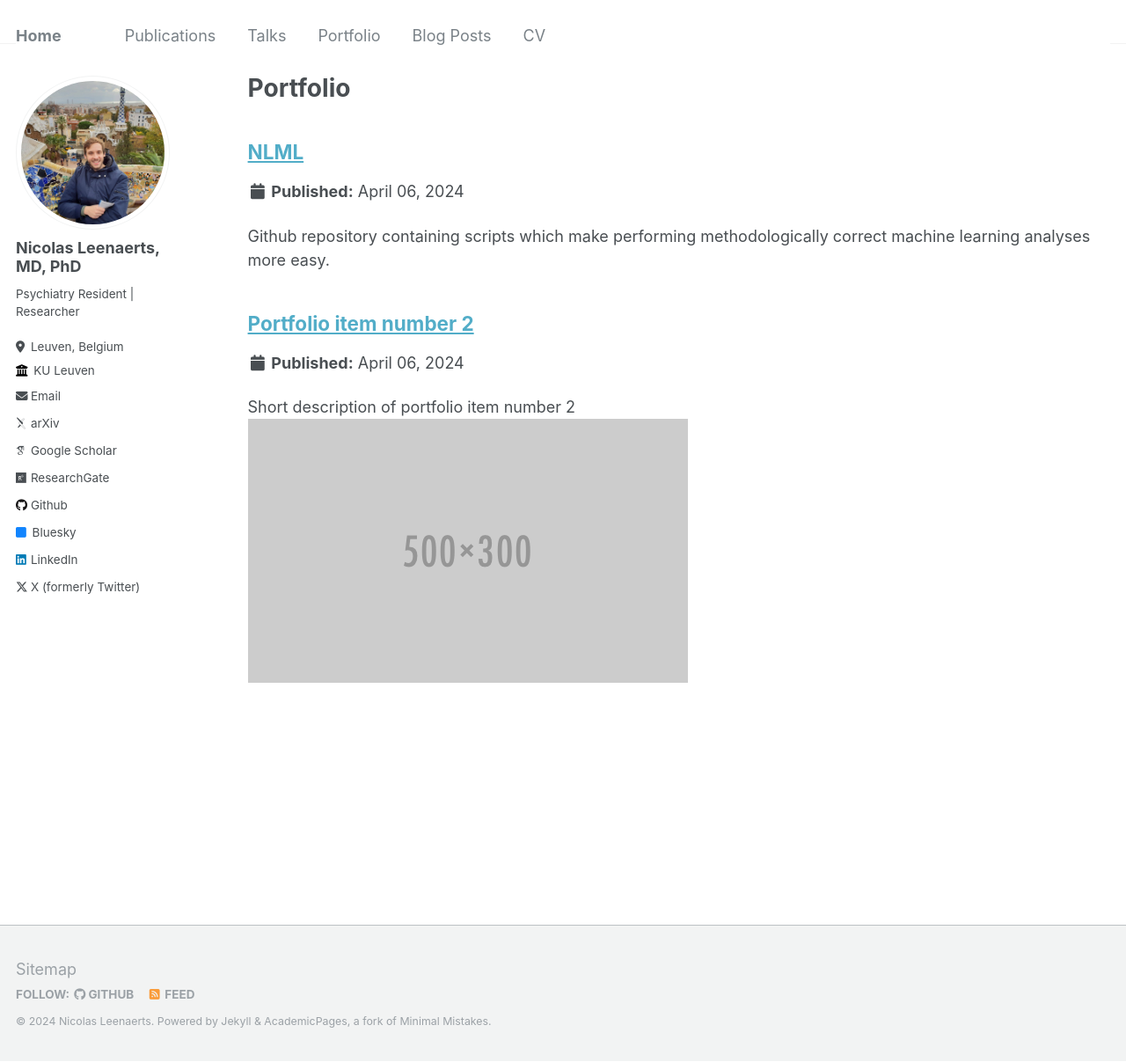
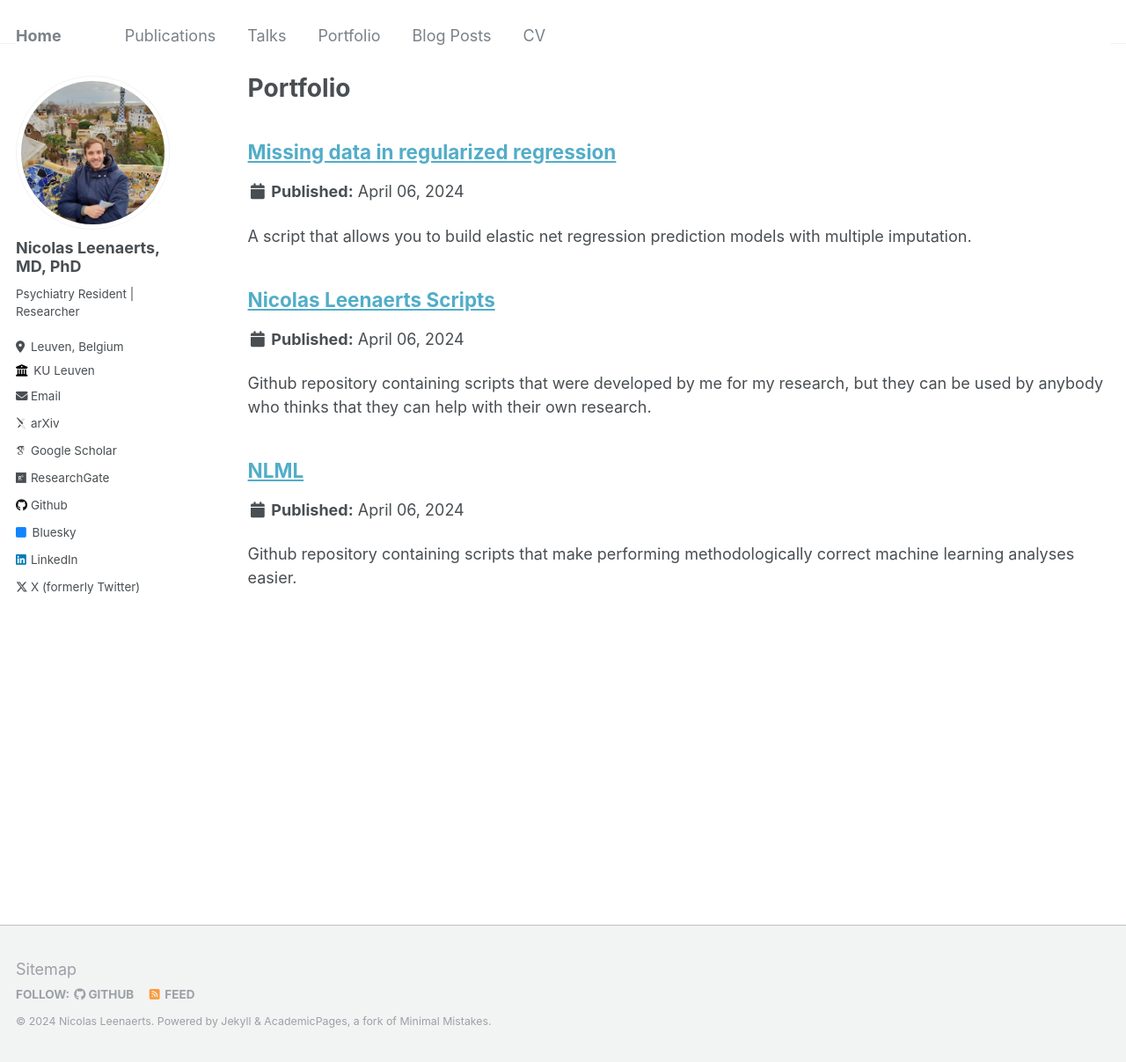
Before and after one commit to nicolasleenaerts/nicolasleenaerts.github.io, a Jekyll site: the page built from _pages/portfolio.html, in a window 1280 px wide and 1207 px high. Shown: the whole window at 88% size. Built offline with Jekyll 4.4.1, drawn with Linux system fonts in a browser that asks for light colours; some web fonts are replaced.

Commit message:
Update projects

```diff
--- /dev/null
+++ b/_portfolio/Missing_Data_ML.md
@@ -0,0 +1,9 @@
+---
+title: "Missing data in regularized regression"
+excerpt: "A script that allows you to build elastic net regression prediction models with multiple imputation."
+collection: portfolio
+---
+
+When making a clinical prediction model, researchers are confronted with missing data. However, a significant number of researcher do not use any strategy to deal with the missing data. This script allows researchers to build elastic net regression prediction models with multiple imputation, a technique that is valid under MCAR and MAR.
+
+[Go to script](https://github.com/nicolasleenaerts/NLML/blob/main/Elastic%20Net/Multiple%20Imputation/elastic_net_wrapper_mi.R)
--- /dev/null
+++ b/_portfolio/Nicolas_Leenaerts_Scripts.md
@@ -0,0 +1,9 @@
+---
+title: "Nicolas Leenaerts Scripts"
+excerpt: "Github repository containing scripts that were developed by me for my research, but they can be used by anybody who thinks that they can help with their own research."
+collection: portfolio
+---
+
+The scripts were written in multiple coding languages (R, Python, bash, Matlab). They were mean to work with different types of data (ESM/EMA, fMRI, PET, etc.) and were used for different analyses.
+
+[Go to Github repository](https://github.com/nicolasleenaerts/Nicolas_Leenaerts_Scripts)
--- a/_portfolio/portfolio-1.md
+++ b/_portfolio/portfolio-1.md
@@ -1,9 +1,9 @@
 ---
 title: "NLML"
-excerpt: "Github repository containing scripts which make performing methodologically correct machine learning analyses more easy."
+excerpt: "Github repository containing scripts that make performing methodologically correct machine learning analyses easier."
 collection: portfolio
 ---
 
-NLML is a Github repository containing scripts which make performing methodologically correct machine learning analyses more easy. The scripts in this repository were initially developed to build person-specific and pooled prediction models for binge eating, binge drinking and alcohol use with ecological momentary assessment data. However, they can be used in all kinds of contexts.
+NLML is a Github repository containing scripts that make performing methodologically correct machine learning analyses easier. The scripts in this repository were initially developed to build person-specific and pooled prediction models for binge eating, binge drinking and alcohol use with ecological momentary assessment data. However, they can be used in all kinds of contexts.
 
 [Go to Github repository](https://github.com/nicolasleenaerts/NLML)
--- a/_portfolio/portfolio-2.html
+++ /dev/null
@@ -1,7 +0,0 @@
----
-title: "Portfolio item number 2"
-excerpt: "Short description of portfolio item number 2 <br/><img src='/images/500x300.png'>"
-collection: portfolio
----
-
-This is an item in your portfolio. It can be have images or nice text. If you name the file .md, it will be parsed as markdown. If you name the file .html, it will be parsed as HTML.
```
